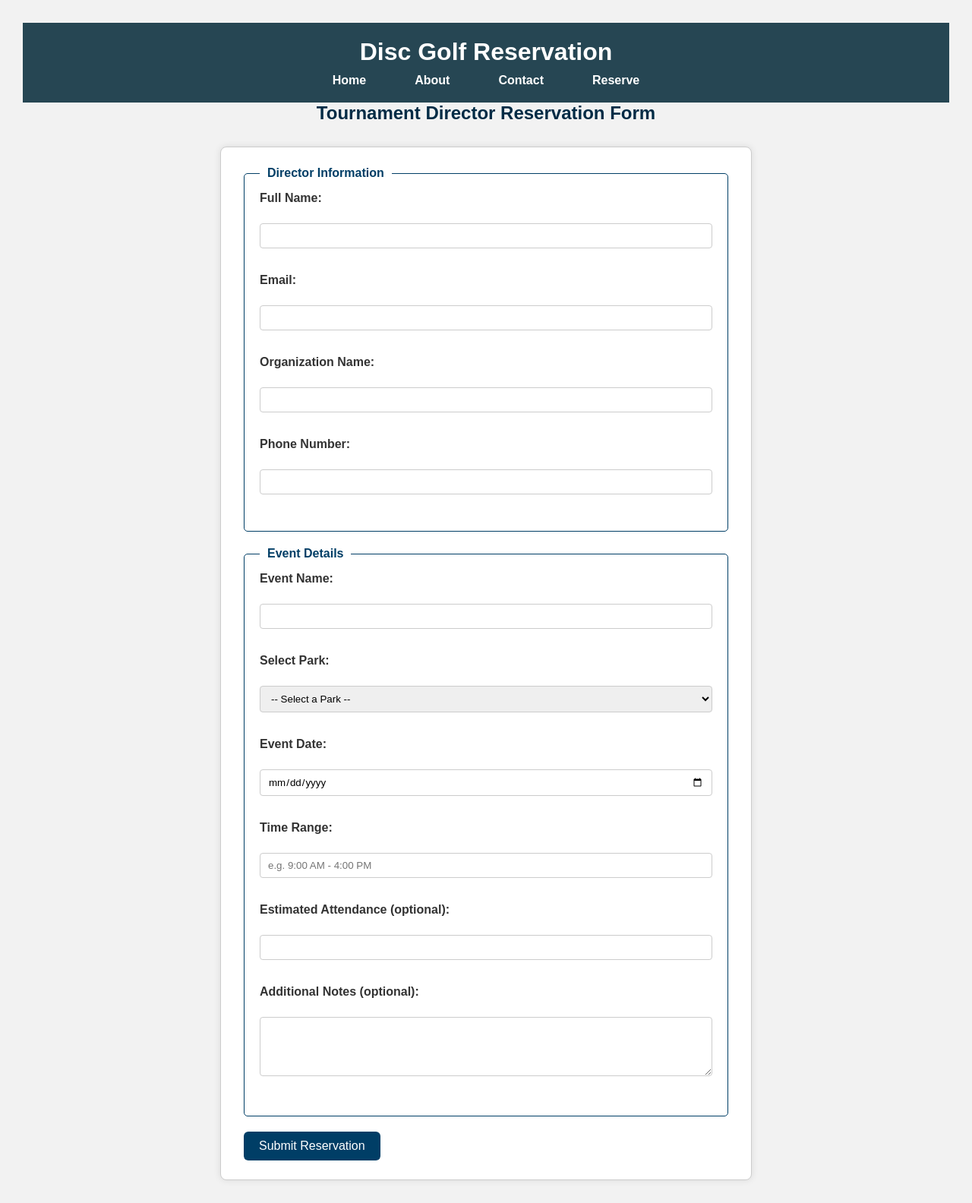
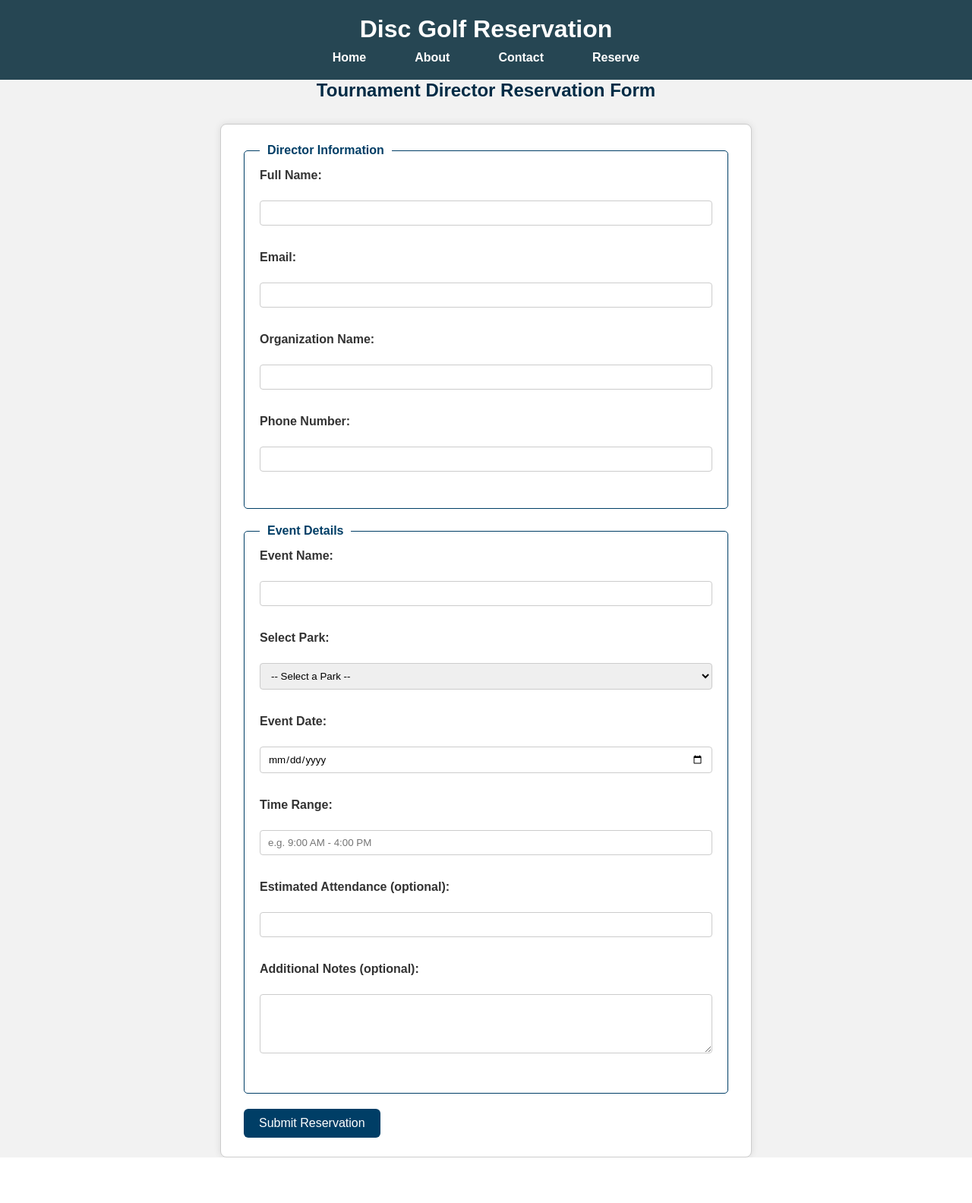
Before and after one commit to MarkTheDeveloper/Independent-drive, a PHP site: page /td-form.html in a window 1280 px wide. Shown: the whole page at 76% size. After the commit the page ends 1524 px from the top, so only its background shows below. Run offline with PHP 8.4, Linux system fonts and the light colour scheme.

Commit message:
Fixed a small bug removed extra padding

```diff
--- a/form/styles.css
+++ b/form/styles.css
@@ -7,7 +7,6 @@
 
 body {
   background-color: #f2f2f2;
-  padding: 30px;
   color: #333;
 }
 
```
